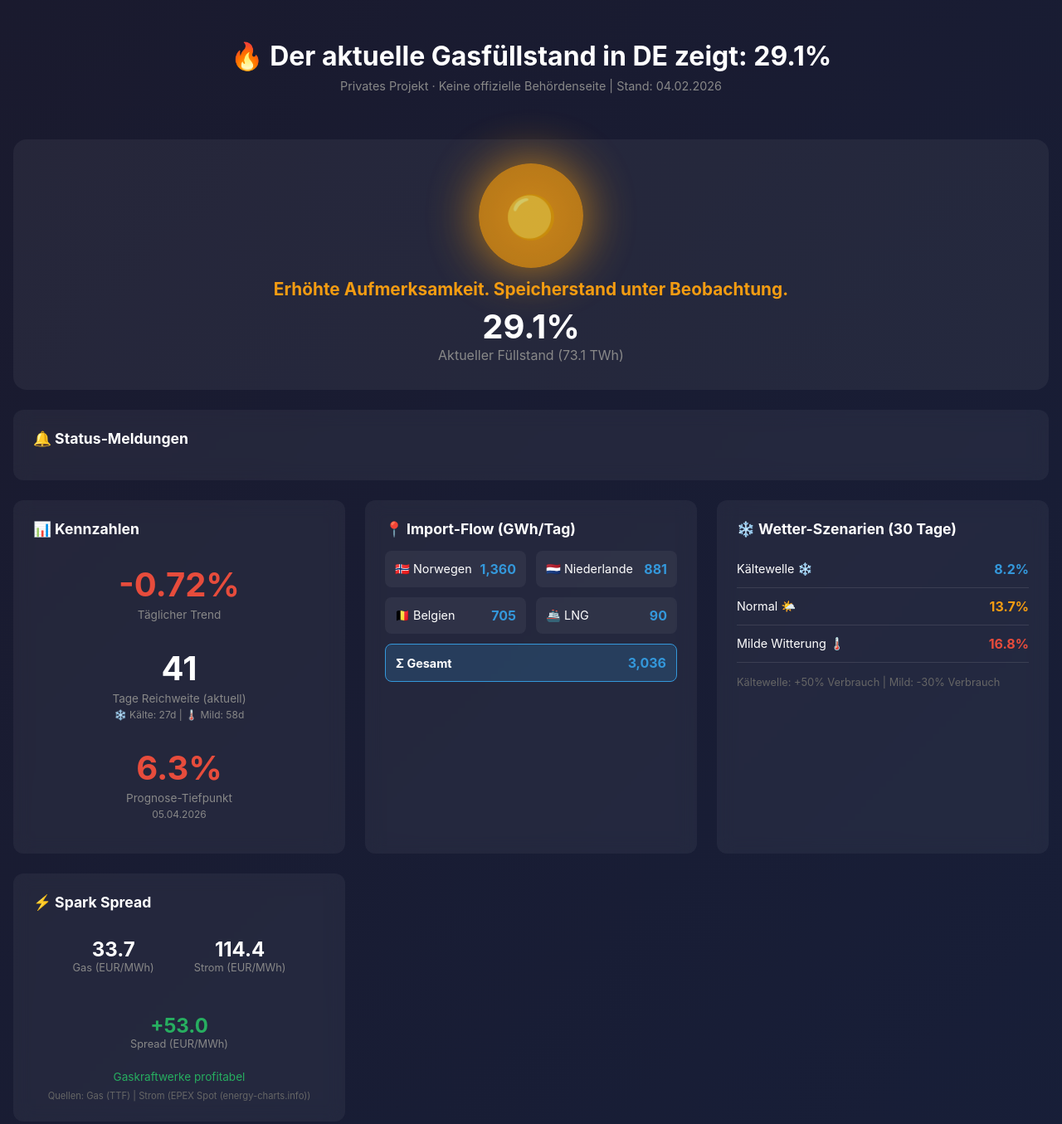
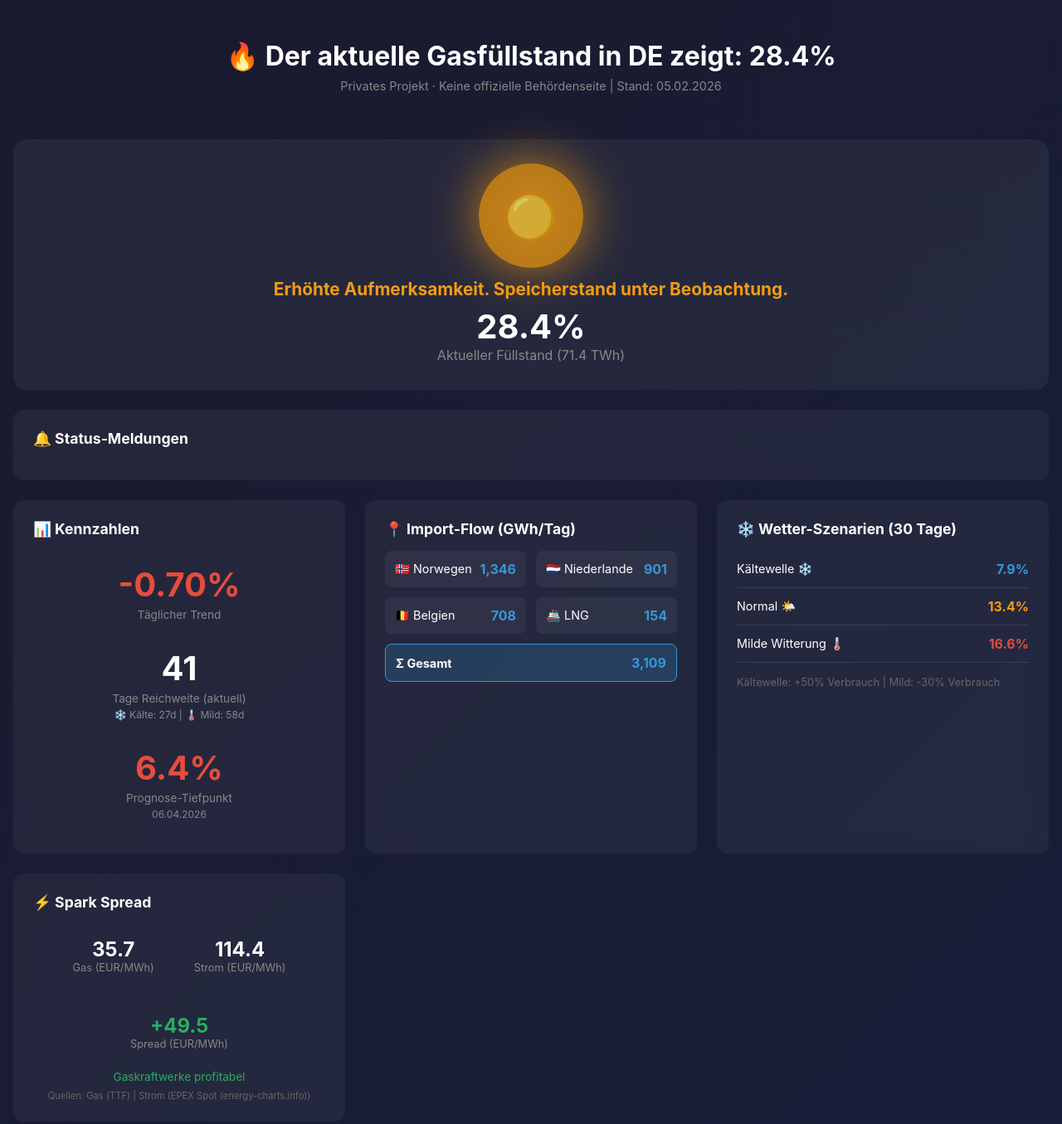
Before and after one commit to Crossovo/Energienotfall, a plain HTML site: page index.html in a window 1280 px wide. Shown: the top 1355 px of the page at 83% size. Drawn offline with Linux system fonts and the light colour scheme.

Commit message:
Update Gasspeicher-Report 2026-02-06 21:21

```diff
--- a/index.html
+++ b/index.html
@@ -3,10 +3,10 @@
 <head>
     <meta charset="UTF-8">
     <meta name="viewport" content="width=device-width, initial-scale=1.0">
-    <title>Energienotfall.de - Gasspeicher 29.1% | 06.02.2026</title>
+    <title>Energienotfall.de - Gasspeicher 28.4% | 06.02.2026</title>
 
     <!-- SEO Meta Tags -->
-    <meta name="description" content="Energienotfall.de: Erhöhte Aufmerksamkeit. Speicherstand unter Beobachtung. Füllstand 29.1%, Trend -0.72%/Tag. Prognose-Tiefpunkt: 6.3%. Privates Projekt · Keine offizielle Behördenseite">
+    <meta name="description" content="Energienotfall.de: Erhöhte Aufmerksamkeit. Speicherstand unter Beobachtung. Füllstand 28.4%, Trend -0.70%/Tag. Prognose-Tiefpunkt: 6.4%. Privates Projekt · Keine offizielle Behördenseite">
     <meta name="keywords" content="Gasspeicher, Deutschland, Füllstand, Gaspreis, Energiekrise, Gasversorgung, TTF, Erdgas, Speicherstand">
     <meta name="author" content="Energienotfall.de">
     <meta name="robots" content="index, follow">
@@ -14,15 +14,15 @@
     <!-- Open Graph (Facebook, LinkedIn) -->
     <meta property="og:type" content="website">
     <meta property="og:url" content="https://www.energienotfall.de/">
-    <meta property="og:title" content="Energienotfall.de - Gasspeicher 29.1% | 06.02.2026">
-    <meta property="og:description" content="Füllstand 29.1%, Trend -0.72%/Tag. Prognose-Tiefpunkt: 6.3% am 05.04.2026.">
+    <meta property="og:title" content="Energienotfall.de - Gasspeicher 28.4% | 06.02.2026">
+    <meta property="og:description" content="Füllstand 28.4%, Trend -0.70%/Tag. Prognose-Tiefpunkt: 6.4% am 06.04.2026.">
     <meta property="og:locale" content="de_DE">
     <meta property="og:site_name" content="Energienotfall.de">
 
     <!-- Twitter Card -->
     <meta name="twitter:card" content="summary_large_image">
-    <meta name="twitter:title" content="Energienotfall.de - Gasspeicher 29.1% | 06.02.2026">
-    <meta name="twitter:description" content="Gasspeicher 29.1%, Trend -0.72%/Tag. Tiefpunkt 6.3%.">
+    <meta name="twitter:title" content="Energienotfall.de - Gasspeicher 28.4% | 06.02.2026">
+    <meta name="twitter:description" content="Gasspeicher 28.4%, Trend -0.70%/Tag. Tiefpunkt 6.4%.">
 
     <!-- JSON-LD Structured Data -->
     <script type="application/ld+json">
@@ -33,7 +33,7 @@
         "description": "Alternative Ansicht der aktuellen Gasspeicher-Daten für Deutschland",
         "url": "https://www.energienotfall.de",
         "inLanguage": "de-DE",
-        "dateModified": "2026-02-04",
+        "dateModified": "2026-02-05",
         "publisher": {
             "@type": "Organization",
             "name": "Energienotfall.de"
@@ -435,8 +435,8 @@
 <body>
     <div class="container">
         <div class="header">
-            <h1>🔥 Der aktuelle Gasfüllstand in DE zeigt: 29.1%</h1>
-            <div class="subtitle">Privates Projekt · Keine offizielle Behördenseite | Stand: 04.02.2026</div>
+            <h1>🔥 Der aktuelle Gasfüllstand in DE zeigt: 28.4%</h1>
+            <div class="subtitle">Privates Projekt · Keine offizielle Behördenseite | Stand: 05.02.2026</div>
         </div>
 
         <!-- Signal Ampel -->
@@ -447,8 +447,8 @@
             <div class="signal-message" style="color: #f39c12; font-size: 1.3rem; font-weight: bold; margin-bottom: 0.5rem;">
                 Erhöhte Aufmerksamkeit. Speicherstand unter Beobachtung.
             </div>
-            <div style="font-size: 2.5rem; font-weight: bold;">29.1%</div>
-            <div style="color: #888;">Aktueller Füllstand (73.1 TWh)</div>
+            <div style="font-size: 2.5rem; font-weight: bold;">28.4%</div>
+            <div style="color: #888;">Aktueller Füllstand (71.4 TWh)</div>
         </div>
 
         <!-- Alert System -->
@@ -463,7 +463,7 @@
             <div class="card">
                 <h2>📊 Kennzahlen</h2>
                 <div class="metric danger">
-                    <div class="value">-0.72%</div>
+                    <div class="value">-0.70%</div>
                     <div class="label">Täglicher Trend</div>
                 </div>
                 <div class="metric">
@@ -474,10 +474,10 @@
                     </div>
                 </div>
                 <div class="metric danger">
-                    <div class="value">6.3%</div>
+                    <div class="value">6.4%</div>
                     <div class="label">Prognose-Tiefpunkt</div>
                     <div style="font-size: 0.75rem; color: #888; margin-top: 0.25rem;">
-                        05.04.2026
+                        06.04.2026
                     </div>
                 </div>
             </div>
@@ -488,23 +488,23 @@
                 <div class="import-flow">
                     <div class="import-item">
                         <span class="country">🇳🇴 Norwegen</span>
-                        <span class="value">1,360</span>
+                        <span class="value">1,346</span>
                     </div>
                     <div class="import-item">
                         <span class="country">🇳🇱 Niederlande</span>
-                        <span class="value">881</span>
+                        <span class="value">901</span>
                     </div>
                     <div class="import-item">
                         <span class="country">🇧🇪 Belgien</span>
-                        <span class="value">705</span>
+                        <span class="value">708</span>
                     </div>
                     <div class="import-item">
                         <span class="country">🚢 LNG</span>
-                        <span class="value">90</span>
+                        <span class="value">154</span>
                     </div>
                     <div class="import-item import-total">
                         <span class="country"><strong>Σ Gesamt</strong></span>
-                        <span class="value">3,036</span>
+                        <span class="value">3,109</span>
                     </div>
                 </div>
             </div>
@@ -514,15 +514,15 @@
                 <h2>❄️ Wetter-Szenarien (30 Tage)</h2>
                 <div class="scenario-row">
                     <span class="scenario-label">Kältewelle ❄️</span>
-                    <span class="scenario-value scenario-cold">8.2%</span>
+                    <span class="scenario-value scenario-cold">7.9%</span>
                 </div>
                 <div class="scenario-row">
                     <span class="scenario-label">Normal 🌤️</span>
-                    <span class="scenario-value scenario-normal">13.7%</span>
+                    <span class="scenario-value scenario-normal">13.4%</span>
                 </div>
                 <div class="scenario-row">
                     <span class="scenario-label">Milde Witterung 🌡️</span>
-                    <span class="scenario-value scenario-mild">16.8%</span>
+                    <span class="scenario-value scenario-mild">16.6%</span>
                 </div>
                 <div style="margin-top: 1rem; font-size: 0.8rem; color: #666;">
                     Kältewelle: +50% Verbrauch | Mild: -30% Verbrauch
@@ -534,7 +534,7 @@
                 <h2>⚡ Spark Spread</h2>
                 <div class="spark-container">
                     <div class="spark-item">
-                        <div class="value">33.7</div>
+                        <div class="value">35.7</div>
                         <div class="label">Gas (EUR/MWh)</div>
                     </div>
                     <div class="spark-item">
@@ -542,7 +542,7 @@
                         <div class="label">Strom (EUR/MWh)</div>
                     </div>
                     <div class="spark-item">
-                        <div class="value spark-profitable">+53.0</div>
+                        <div class="value spark-profitable">+49.5</div>
                         <div class="label">Spread (EUR/MWh)</div>
                     </div>
                 </div>
@@ -558,9 +558,9 @@
         <!-- Forecast Chart -->
         <div class="chart-container">
             <h2 style="margin-bottom: 1rem;">📈 Vorhersage-Diagramm</h2>
-            <img src="Gasspeicher_Vorhersage_2026-02-06.png" alt="Gasspeicher Vorhersage bis 05.04.2026" />
+            <img src="Gasspeicher_Vorhersage_2026-02-06.png" alt="Gasspeicher Vorhersage bis 06.04.2026" />
             <div style="margin-top: 0.75rem; font-size: 0.8rem; color: #666;">
-                Vorhersage: 60 Tage | Tiefpunkt: 6.3% am 05.04.2026
+                Vorhersage: 60 Tage | Tiefpunkt: 6.4% am 06.04.2026
             </div>
         </div>
 
```
Also changed, not shown: Gasspeicher_Vorhersage_2026-02-06.png, gas_price.png.
